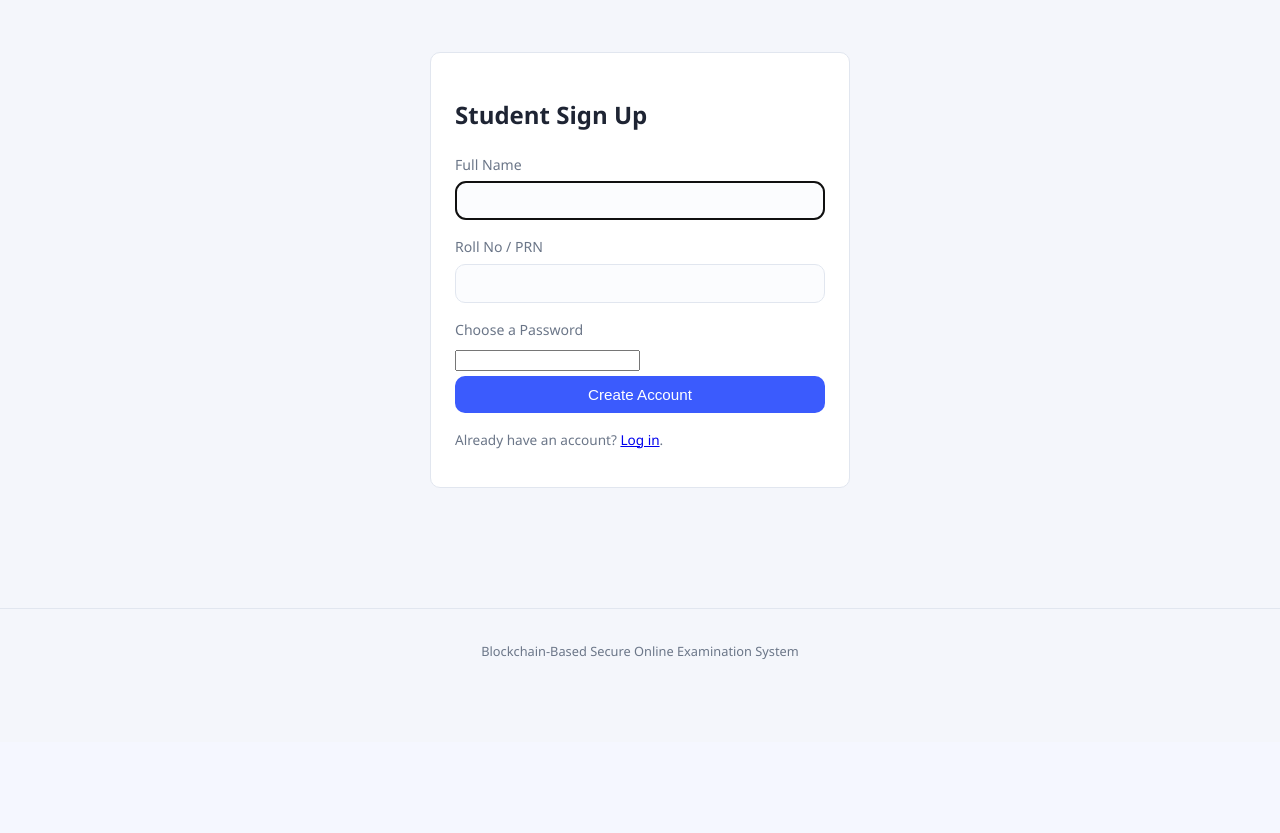
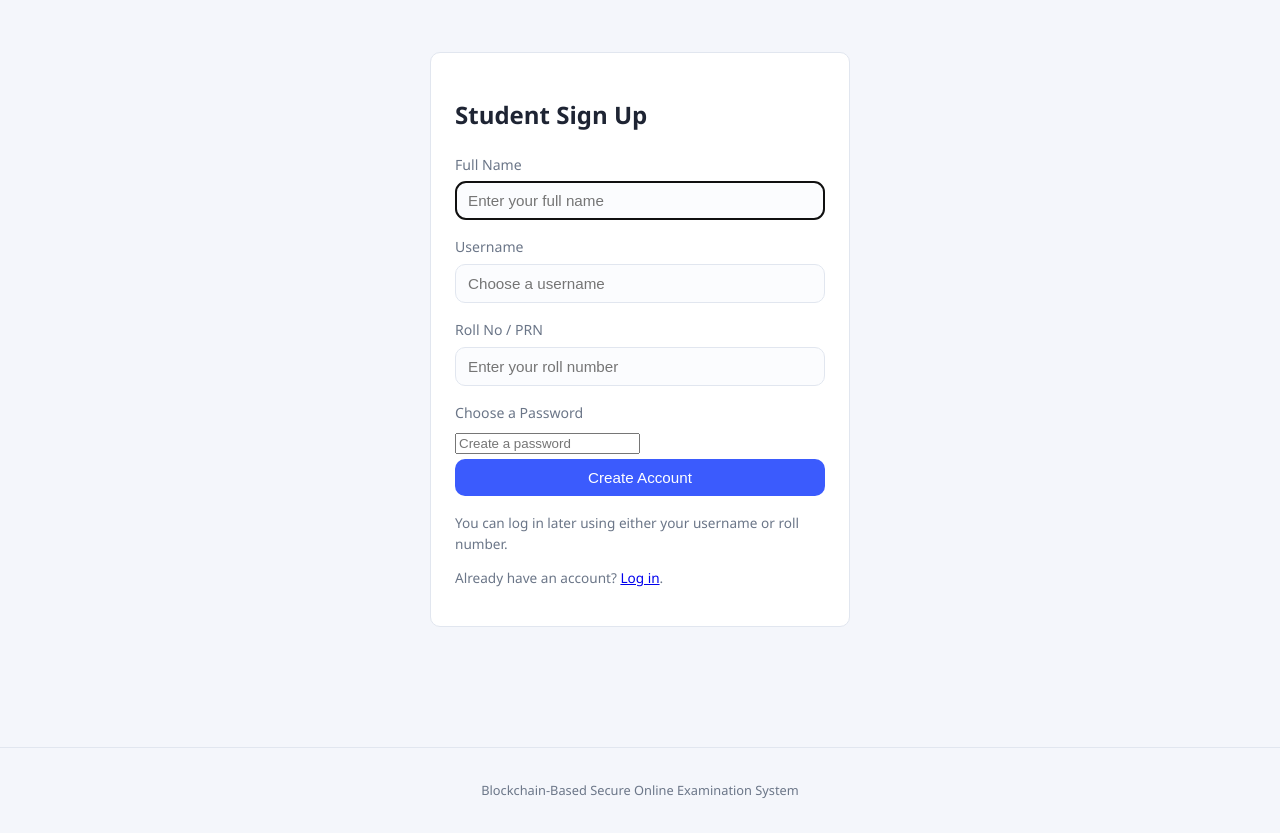
Before and after one commit to deoreparth700-design/Blockchain-Based-Secure-Online-Examination-System, a Flask app: page /register in a window 1280 px wide. Shown: the part 58-891 px from the top of the page. Before the commit the page ends 717 px from the top, so only its background shows below. Run offline with Flask 3, Linux system fonts and the light colour scheme.

Commit message:
Add student usernames and deployment fixes

```diff
--- a/app.py
+++ b/app.py
@@ -77,24 +77,34 @@ def index():
 
 @app.route("/register", methods=["GET", "POST"])
 def register():
-    """Student self-registration. Teacher accounts are created via
-    init_db.py instead, so a student can't grant themselves teacher
-    access just by signing up."""
+    """Student self-registration."""
     if request.method == "POST":
         name = request.form.get("name", "").strip()
+        username = request.form.get("username", "").strip()
         roll_no = request.form.get("roll_no", "").strip()
         password = request.form.get("password", "")
 
-        if not name or not roll_no or not password:
+        if not name or not username or not roll_no or not password:
             flash("Please fill in all fields.", "error")
             return redirect(url_for("register"))
 
+        if database.get_user_by_login(username):
+            flash("That username is already taken. Please choose another.", "error")
+            return redirect(url_for("register"))
+
         if database.get_user_by_identifier(roll_no):
-            flash("That roll number is already registered. Please log in instead.", "error")
-            return redirect(url_for("login"))
+            flash("That roll number is already registered.", "error")
+            return redirect(url_for("register"))
 
-        database.create_user(name=name, identifier=roll_no, password=password, role="student")
-        flash("Account created. Please log in.", "success")
+        database.create_user(
+            name=name,
+            username=username,
+            identifier=roll_no,
+            password=password,
+            role="student",
+        )
+
+        flash("Account created. You can now log in with your username or roll number.", "success")
         return redirect(url_for("login"))
 
     return render_template("register.html")
@@ -106,7 +116,7 @@ def login():
         identifier = request.form.get("identifier", "").strip()
         password = request.form.get("password", "")
 
-        user = database.get_user_by_identifier(identifier)
+        user = database.get_user_by_login(identifier)
         if not user or not user.check_password(password):
             flash("Invalid username/roll number or password.", "error")
             return redirect(url_for("login"))
--- a/models.py
+++ b/models.py
@@ -16,7 +16,7 @@ Five tables:
     Block     - the blockchain itself, one row per sealed Attempt
 """
 
-from datetime import datetime
+from datetime import datetime, timezone
 
 from flask_sqlalchemy import SQLAlchemy
 from werkzeug.security import generate_password_hash, check_password_hash
@@ -32,6 +32,7 @@ class User(db.Model):
     # For a teacher this is a chosen username. For a student this is
     # their roll number. Either way it must be unique so login can
     # find exactly one account.
+    username = db.Column(db.String(80), unique=True, nullable=True)
     identifier = db.Column(db.String(80), unique=True, nullable=False)
     password_hash = db.Column(db.String(255), nullable=False)
     role = db.Column(db.String(20), nullable=False)  # "teacher" or "student"
--- a/templates/register.html
+++ b/templates/register.html
@@ -1,19 +1,60 @@
 {% extends "base.html" %}
 {% block title %}Student Sign Up{% endblock %}
+
 {% block content %}
 <div class="card" style="max-width: 420px; margin: 20px auto;">
     <h2>Student Sign Up</h2>
+
     <form method="POST">
         <label>Full Name</label>
-        <input type="text" name="name" required autofocus>
+        <input
+            type="text"
+            name="name"
+            required
+            autofocus
+            placeholder="Enter your full name"
+        >
+
+        <label>Username</label>
+        <input
+            type="text"
+            name="username"
+            required
+            minlength="3"
+            maxlength="80"
+            placeholder="Choose a username"
+        >
+
         <label>Roll No / PRN</label>
-        <input type="text" name="roll_no" required>
+        <input
+            type="text"
+            name="roll_no"
+            required
+            maxlength="80"
+            placeholder="Enter your roll number"
+        >
+
         <label>Choose a Password</label>
-        <input type="password" name="password" required>
-        <button type="submit" class="btn" style="width:100%;">Create Account</button>
+        <input
+            type="password"
+            name="password"
+            required
+            minlength="6"
+            placeholder="Create a password"
+        >
+
+        <button type="submit" class="btn" style="width:100%;">
+            Create Account
+        </button>
     </form>
+
     <p style="color: var(--muted); font-size: 0.85rem; margin-top: 12px;">
-        Already have an account? <a href="{{ url_for('login') }}">Log in</a>.
+        You can log in later using either your username or roll number.
+    </p>
+
+    <p style="color: var(--muted); font-size: 0.85rem; margin-top: 8px;">
+        Already have an account?
+        <a href="{{ url_for('login') }}">Log in</a>.
     </p>
 </div>
 {% endblock %}
```
Also changed, not shown: database.py (+13 -2 lines), templates/login.html (+28 -5 lines).
